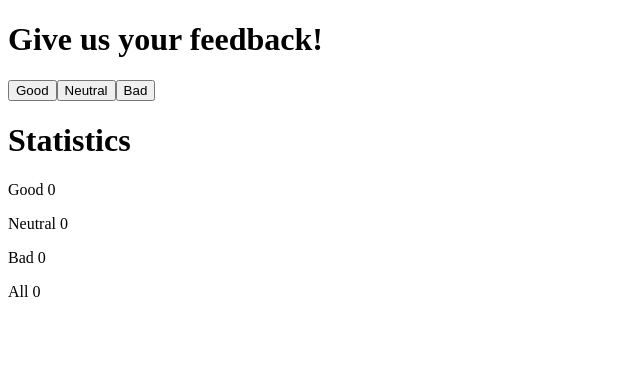
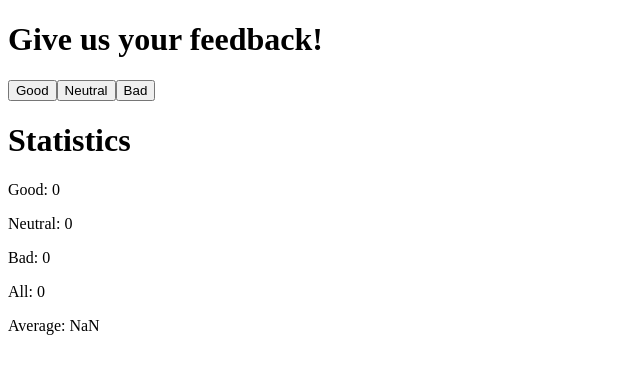
Before and after one commit to cecisalof/Fullstack, a React (Create React App) app in the folder part1/unicafe/: page / in a window 1280 px wide. Shown: the top 374 px of the page, without its empty margins (0-640 px from the left). Built offline with nearby package versions, Linux system fonts and the light colour scheme.

Commit message:
Total number of collected feedback & average score are now working well in the aplication

```diff
--- a/part1/unicafe/src/App.js
+++ b/part1/unicafe/src/App.js
@@ -4,30 +4,43 @@ const Button = ({handleClick, text}) => (
   <button onClick={handleClick}> {text} </button>
 );
 
-const Statistics = ({text, good, neutral, bad, total}) => {
+const Statistics = ({text, good, neutral, bad, total}) => (
+   <p>{text} {good} {neutral} {bad} {total}</p>
+);
+
+const Average = ({average, total, text}) => {
   return(
-   <p>{text} {good} {neutral} {bad} {total}</p>
-  )
-}
+     <p>{text} {average / total}</p>
+   )
+
+ }
 
 const App = () => {
 
   const [good, setGood] = useState(0);
   const [neutral, setNeutral] = useState(0);
   const [bad, setBad] = useState(0);
+  const [total, setTotal] = useState(0)
+  const [average, setAverage] = useState(0);
 
   const handleFeedback = () => {
       setGood(good +1);
+      setTotal(total +1)
+      setAverage(average +1);
       console.log('Congratulations! You have recieved a good feedback on ' + new Date())
     }
 
   const handleNeutralFeedback = () => {
     setNeutral(neutral +1);
+    setTotal(total +1)
+    setAverage(average);
     console.log('Neutral customer´s feedback on ' + new Date())
   }
 
   const handleBadFeedback = () => {
     setBad(bad +1);
+    setTotal(total +1)
+    setAverage(average -1)
     console.log('Watch out! Bad customer´s feedback on ' + new Date())
   }
 
@@ -38,10 +51,11 @@ const App = () => {
       <Button handleClick={handleNeutralFeedback} text='Neutral'/>
       <Button handleClick={handleBadFeedback} text='Bad' />
       <h1>Statistics</h1>
-      <Statistics text='Good' good={good} />
-      <Statistics text='Neutral' neutral={neutral} />
-      <Statistics text='Bad' bad={bad} />
-      <Statistics text='All' total={good + bad + neutral}/>
+      <Statistics text='Good:' good={good} />
+      <Statistics text='Neutral:' neutral={neutral} />
+      <Statistics text='Bad:' bad={bad} />
+      <Statistics text='All:' total={total} />
+      <Average text='Average:' average={average} setAverage={setAverage} total={total} setTotal={setTotal}/>
     </>
   )
 }
```
